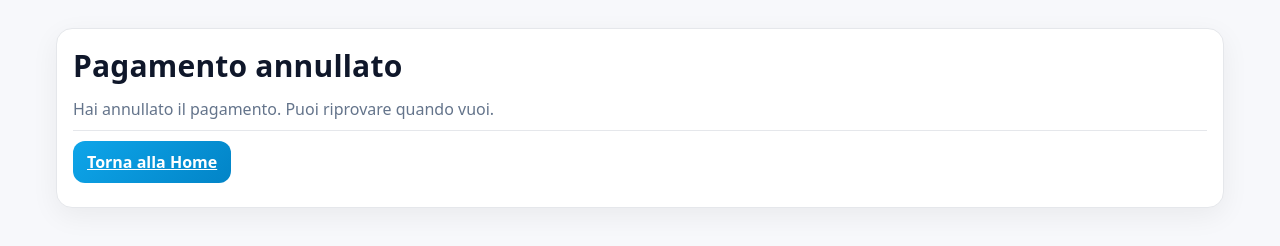
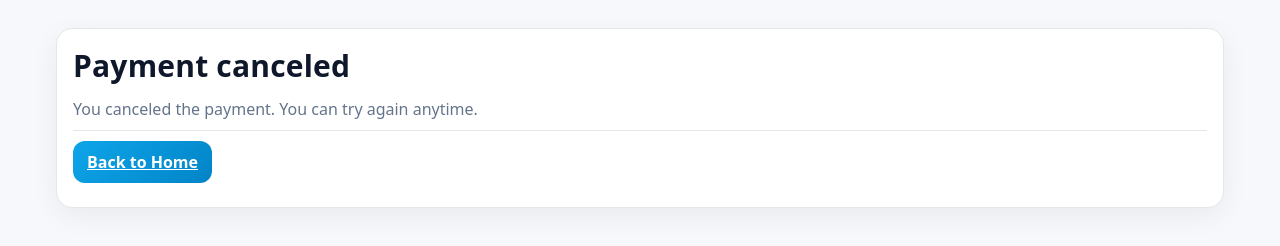
Before and after one commit to FrancescoMorgante0/progetto, a website: page progetto/public/cancel.html in a window 1280 px wide. Drawn offline with Linux system fonts and the light colour scheme.

Commit message:
Update cancel.html

```diff
--- a/progetto/public/cancel.html
+++ b/progetto/public/cancel.html
@@ -1,18 +1,18 @@
 <!doctype html>
-<html lang="it">
+<html lang="en">
 <head>
   <meta charset="utf-8" />
-  <title>Pagamento annullato</title>
+  <title>Payment canceled</title>
   <meta name="viewport" content="width=device-width, initial-scale=1" />
   <link rel="stylesheet" href="/public/styles.css" />
 </head>
 <body>
   <main class="container">
     <section class="card">
-      <h1>Pagamento annullato</h1>
-      <p class="muted">Hai annullato il pagamento. Puoi riprovare quando vuoi.</p>
+      <h1>Payment canceled</h1>
+      <p class="muted">You canceled the payment. You can try again anytime.</p>
       <div class="divider"></div>
-      <p><a class="btn" href="/public/index.html">Torna alla Home</a></p>
+      <p><a class="btn" href="/public/index.html">Back to Home</a></p>
     </section>
   </main>
 </body>
```
